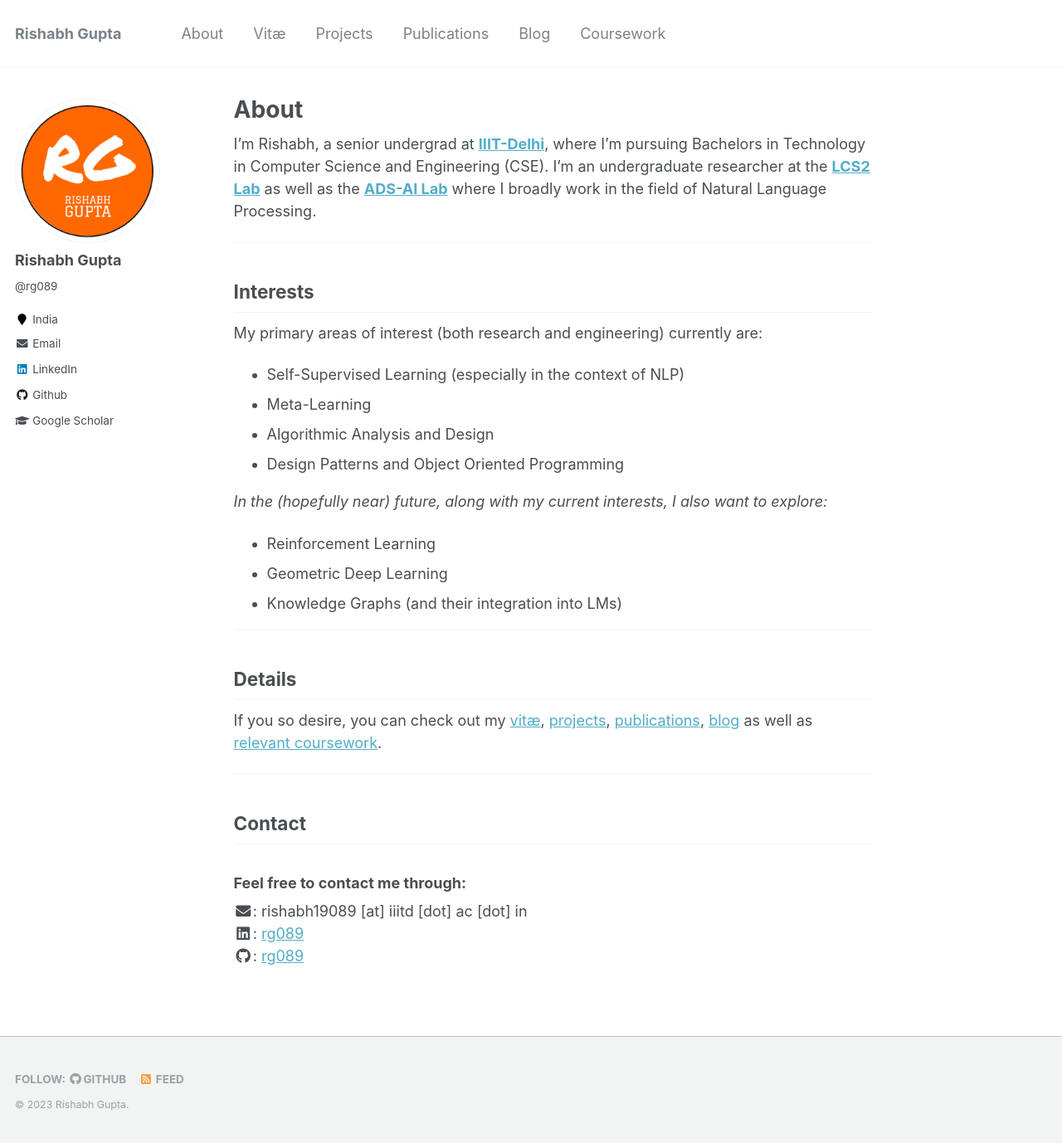
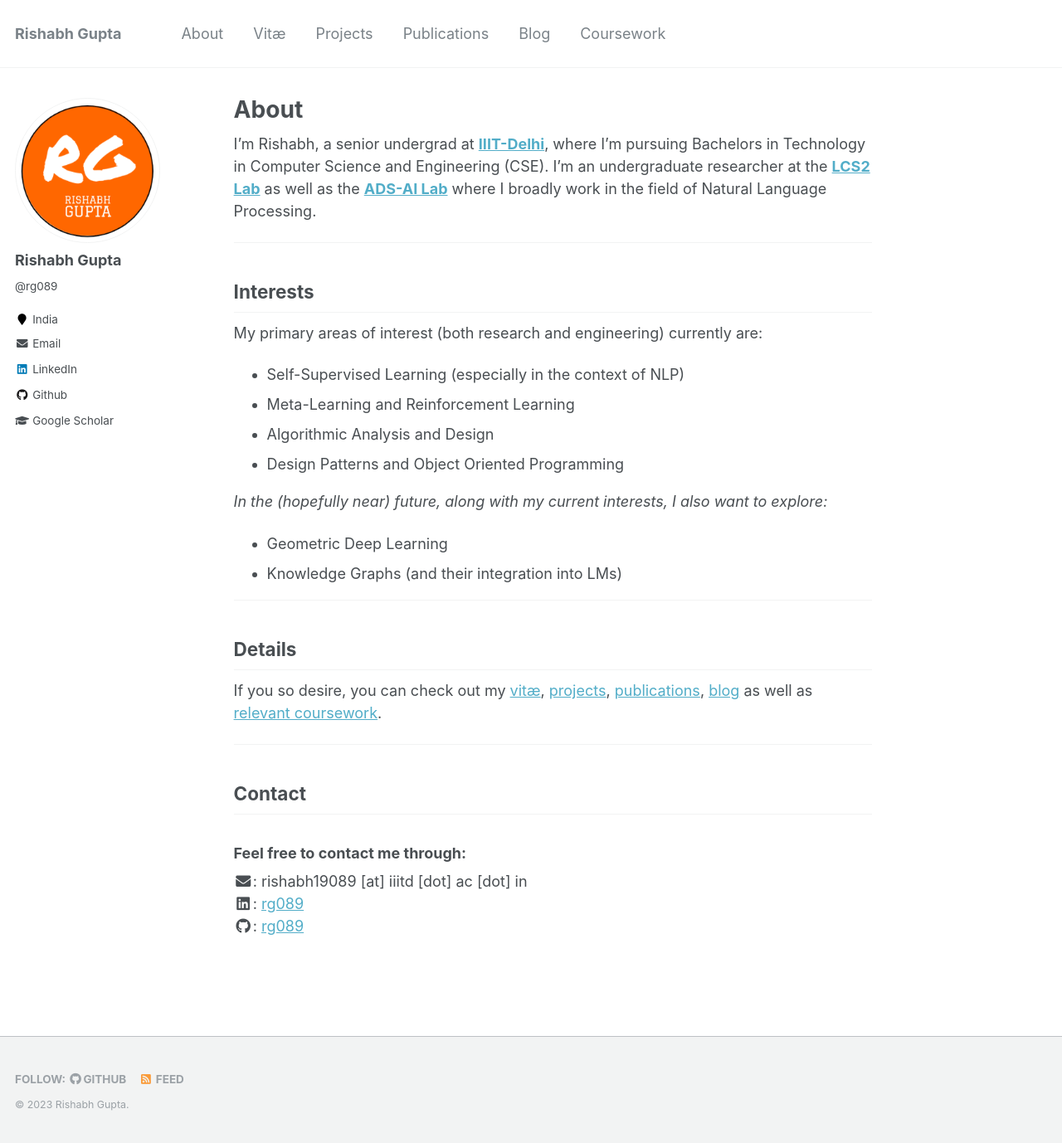
Before and after one commit to rg089/rg089.github.io, a Jekyll site: the page built from _pages/about.md, in a window 1280 px wide and 1378 px high. Shown: the whole window at 83% size. Built offline with Jekyll 4.4.1, drawn with Linux system fonts in a browser that asks for light colours.

Commit message:
updated about

```diff
--- a/_pages/about.md
+++ b/_pages/about.md
@@ -16,12 +16,11 @@ I'm Rishabh, a senior undergrad at **[IIIT-Delhi](https://www.iiitd.ac.in){:targ
 ## Interests
 My primary areas of interest (both research and engineering) currently are:
 - Self-Supervised Learning (especially in the context of NLP)
-- Meta-Learning
+- Meta-Learning and Reinforcement Learning
 - Algorithmic Analysis and Design
 - Design Patterns and Object Oriented Programming
 
 *In the (hopefully near) future, along with my current interests, I also want to explore:*
-* Reinforcement Learning
 * Geometric Deep Learning
 * Knowledge Graphs (and their integration into LMs)
 
```
